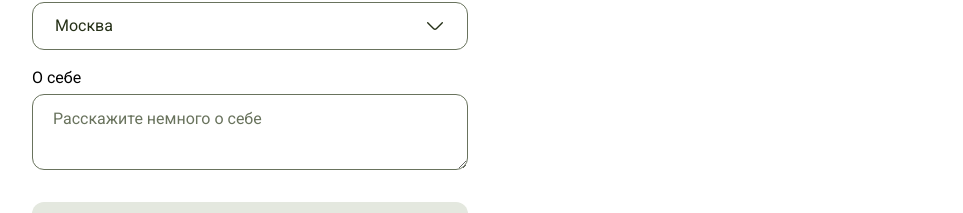
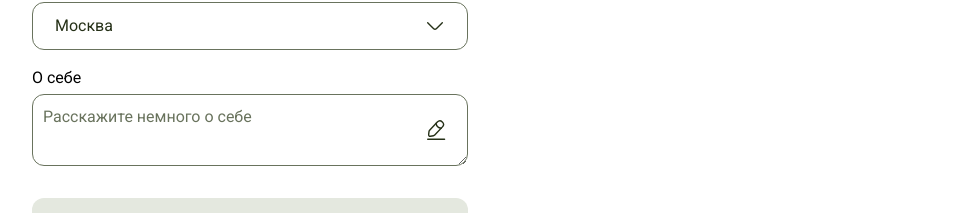
Before and after one commit to tanyanikitina176/SkillSwap, a React (Vite) app: page /profile in a window 1280 px wide. Shown: the part 398-611 px from the top of the page, without its empty margins (28-991 px from the left). Built offline with nearby package versions, Linux system fonts and the light colour scheme; sample sign-in values are in the browser's storage.

Commit message:
feax: добавила иконку в FormTextArea в форме ProfileInfo

```diff
--- a/src/widgets/Profile/profile-info.tsx
+++ b/src/widgets/Profile/profile-info.tsx
@@ -236,6 +236,7 @@ export const ProfileInfo: FC = () => {
           onChange={handleDescriptionChange}
           helperText={errors.description}
           error={!!errors.description}
+          withIcon={true}
         />
         <Button
           type="primary"
```
